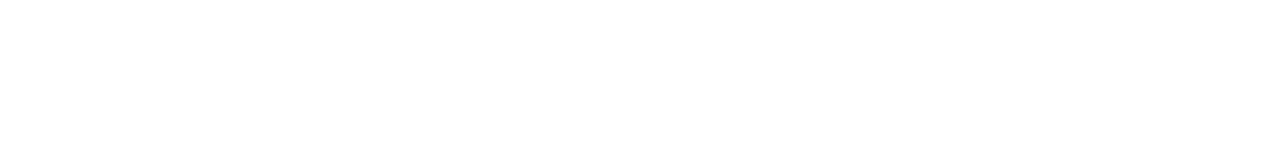
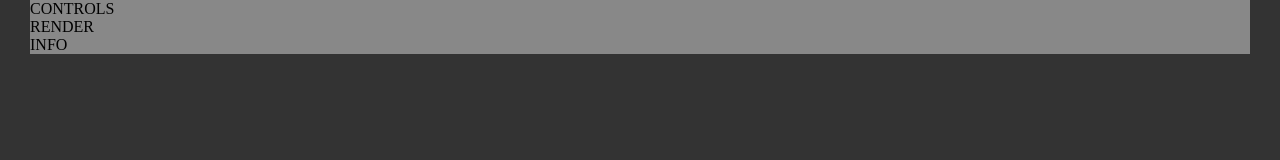
Before and after one commit to pigma15/gameOfLifeJS, a website: page index.html in a window 1280 px wide. Drawn offline with Linux system fonts and the light colour scheme.

Commit message:
layout css

```diff
--- /dev/null
+++ b/css/components/layout.css
@@ -0,0 +1,9 @@
+body {
+    display: grid;
+    grid-template-columns: 30px 1fr 30px;
+    background-color: #333;
+}
+body > div {
+    grid-column: 2/3;
+    background-color: #888;
+}
--- a/css/main.css
+++ b/css/main.css
@@ -1 +1,2 @@
-@import './components/reset.css'
+@import './components/reset.css';
+@import './components/layout.css';
--- a/index.html
+++ b/index.html
@@ -10,13 +10,13 @@
 <body>
 
     <div class="controls">
-
+        CONTROLS
     </div>
     <div class="render">
-
+        RENDER
     </div>
     <div class="info">
-
+        INFO
     </div>
 
 </body>
```
